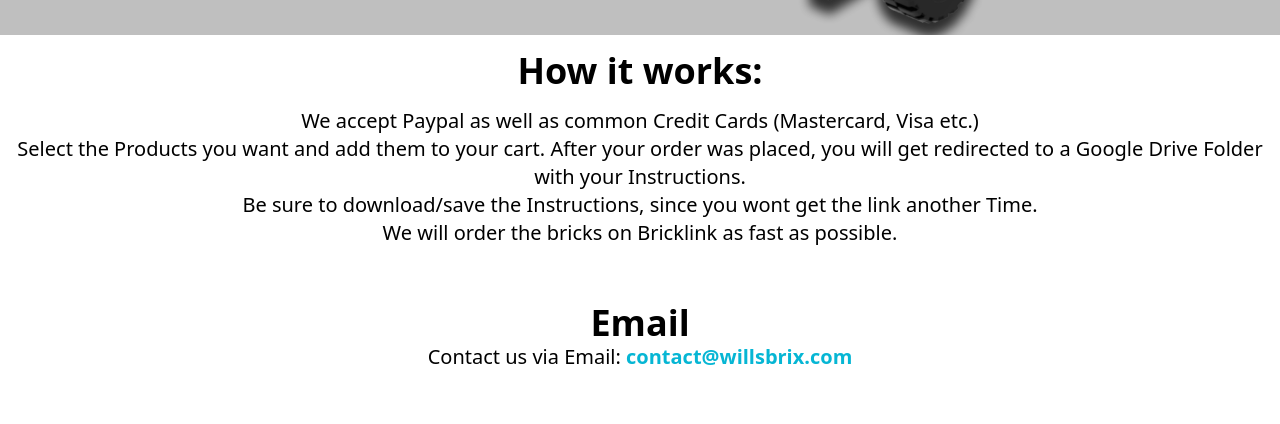
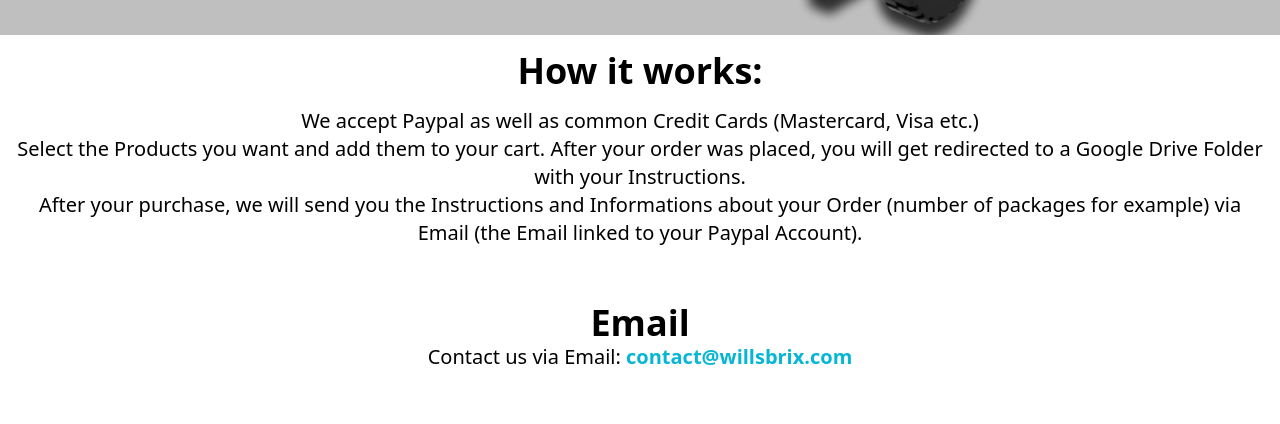
Before and after one commit to nevthereal/willsbrix, a website: page info.html in a window 1280 px wide. Shown: the part 813-1237 px from the top of the page. Drawn offline with Linux system fonts and the light colour scheme.

Commit message:
info edit

```diff
--- a/info.html
+++ b/info.html
@@ -27,8 +27,7 @@
         <p class="md:text-xl">
             We accept Paypal as well as common Credit Cards (Mastercard, Visa etc.) <br>
             Select the Products you want and add them to your cart. After your order was placed, you will get redirected to a Google Drive Folder with your Instructions. <br>
-            Be sure to download/save the Instructions, since you wont get the link another Time. <br>
-            We will order the bricks on Bricklink as fast as possible.
+            After your purchase, we will send you the Instructions and Informations about your Order (number of packages for example) via Email (the Email linked to your Paypal Account).
         </p>
     </div>
     <br>
```
Also changed, not shown: dist/output.css.
